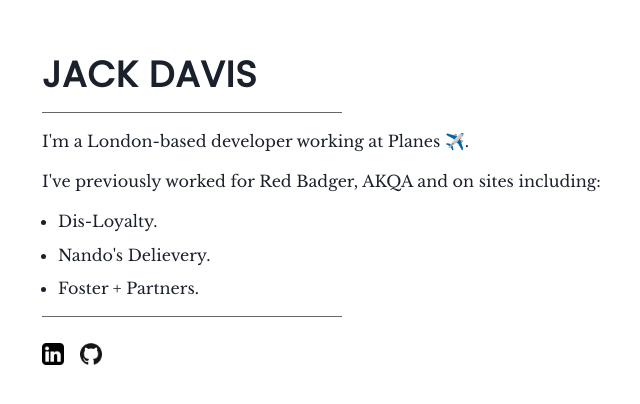
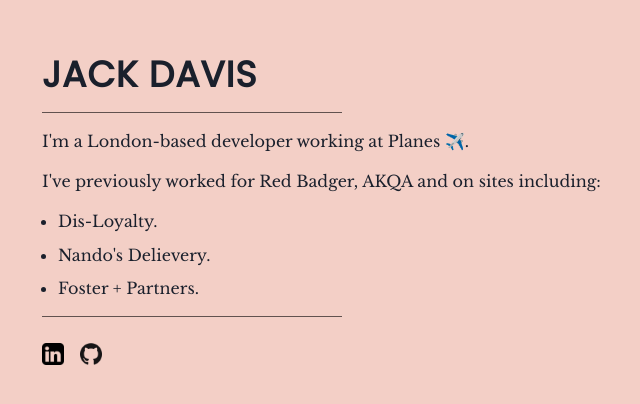
Before and after one commit to jbadavis/jbadavis.dev, a React (Vite) app: page / in a window 1280 px wide. Shown: the part 188-592 px from the top of the page, without its empty margins (298-938 px from the left). Built offline with nearby package versions, Linux system fonts and the light colour scheme.

Commit message:
Update styles
Adds important millennial pink background wrapper.

```diff
--- a/src/app.tsx
+++ b/src/app.tsx
@@ -1,9 +1,10 @@
-import {Heading, Divider, Text, Link, VStack} from '@chakra-ui/react';
+import {Box, Heading, Divider, Text, Link, VStack} from '@chakra-ui/react';
 import SocialLinks from './components/social-links';
 import ExperienceLinks from './components/experience-links';
 
 function App() {
 	return (
+		<Box background="#F3CFC6">
 			<VStack
 				spacing="1em"
 				align="flex-start"
@@ -28,6 +29,7 @@
 				<Divider borderColor="black" w="50%" />
 				<SocialLinks />
 			</VStack>
+		</Box>
 	);
 }
 
```
Lines whose indentation alone changed are shown as unchanged.
